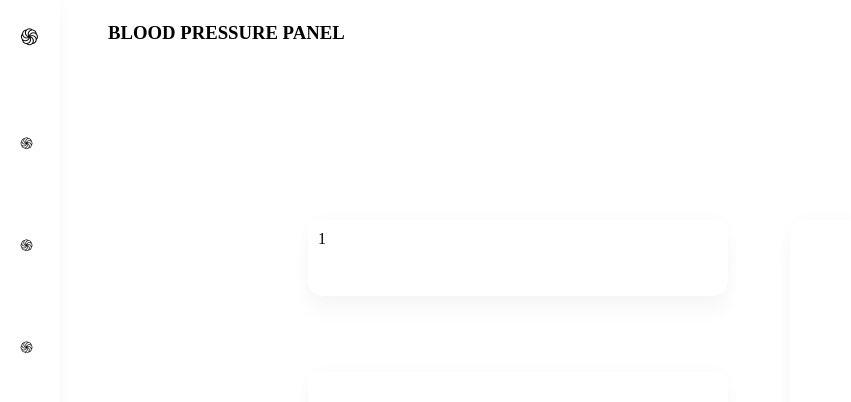
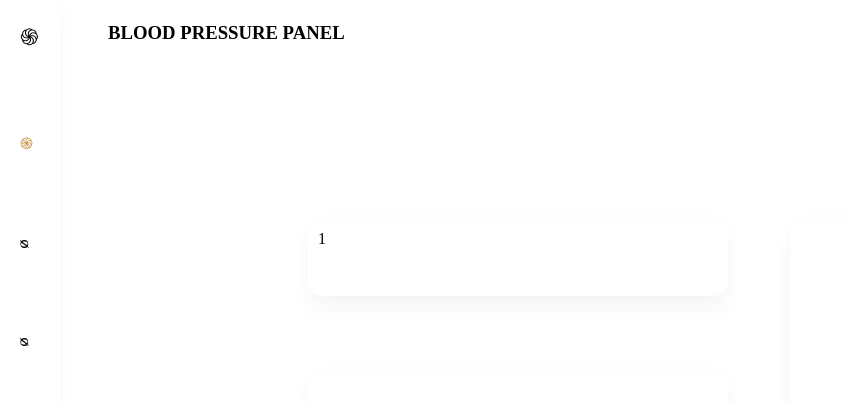
Before and after one commit to Jacob-Isaac/blood-pressure-calendar, a React (Create React App) app: page /#/ in a window 1280 px wide. Shown: the top 402 px of the page, without its empty margins (0-851 px from the left). Built offline with nearby package versions, Linux system fonts and the light colour scheme.

Commit message:
router functionality added

```diff
--- a/src/App.tsx
+++ b/src/App.tsx
@@ -35,8 +35,8 @@ function App() {
           {/* <Route path="/" element={<Navigate to="movies" />} />
           <Route path="/movies" element={<Navigate to="1" />} />
           <Route path="/people" element={<Navigate to="1" />} /> */}
-           <Route path="/" element={<Home />} />
-           <Route path="/test" element={<div><List /><AddToList></AddToList></div>} />
+           <Route path="/" element={<Home/>}/>
+           <Route path="/test" element={<><List/><AddToList/></>}/>
           {/* <Route path="/movies/:page" element={<MovieList />} />
           <Route path="/people/:page" element={<PersonList />} />
           <Route path="/movieDetails/:id" element={<MovieDetails />} />
--- a/src/common/Navigation/index.tsx
+++ b/src/common/Navigation/index.tsx
@@ -3,6 +3,7 @@ import {
   NavigationList,
   NavigationLogo,
   NavigationSearcher,
+  NaviLink
 } from "./styled";
 
 function NavigationBar() {
@@ -10,18 +11,17 @@ function NavigationBar() {
     <NavigationBackground>
       <NavigationList>
         {/* <NavigationLogoLink to="/costam"> */}
-          <NavigationLogo>
-            {/* <StyledMovieIcon strokeWidth={3} opacity={1} /> */}
+          <NavigationLogo to="/">
             ֍
           </NavigationLogo>
+          <NaviLink to="/test">
+          ֍
+          </NaviLink>
           <div>
-          ֍
+          ᴓ
           </div>
           <div>
-          ֍
-          </div>
-          <div>
-          ֍
+          ᴓ
           </div>
         {/* </NavigationLogoLink>
         <NavigationLink to="/costam">Cos</NavigationLink>
--- a/src/common/Navigation/styled.tsx
+++ b/src/common/Navigation/styled.tsx
@@ -1,4 +1,4 @@
-// import { NavLink } from "react-router-dom";
+import { NavLink } from "react-router-dom";
 import styled from "styled-components";
 // import MovieIcon from "../../iconComponents/MovieIcon";
 
@@ -80,7 +80,7 @@ export const NavigationList = styled.ul`
 //   }
 // `;
 
-export const NavigationLogo = styled.div`
+export const NavigationLogo = styled(NavLink)`
   font-weight: ${({ theme }) => theme.fontSize.medium};
   font-size: 23px;
   display: flex;
@@ -91,6 +91,10 @@ export const NavigationLogo = styled.div`
     margin-top: 8px;
     height: 17px;
     font-size: 13px;
+  }
+  text-decoration: none;
+  &:hover {
+    transform: scale(1.2);
   }
 `;
 
@@ -133,3 +137,11 @@ export const NavigationSearcher = styled.div`
 //     margin-bottom: 2px;
 //   }
 // `;
+
+export const NaviLink = styled(NavLink)`
+color: #c38a35;
+text-decoration: none;
+&:hover {
+    transform: scale(1.2);
+  }
+`;
--- a/src/components/AddToList/AddToList.tsx
+++ b/src/components/AddToList/AddToList.tsx
@@ -67,7 +67,6 @@ const AddToList = () => {
   return (
     <AddToList1>
       <AddToListInput
-      disabled
         type="number"
         step="1"
         min="90"
```
